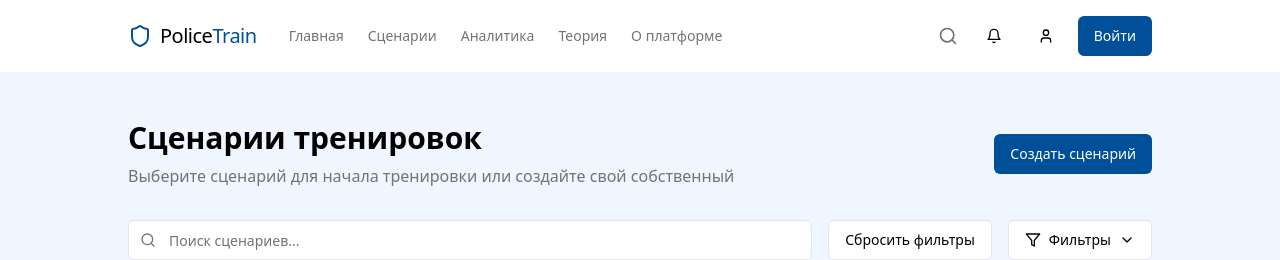
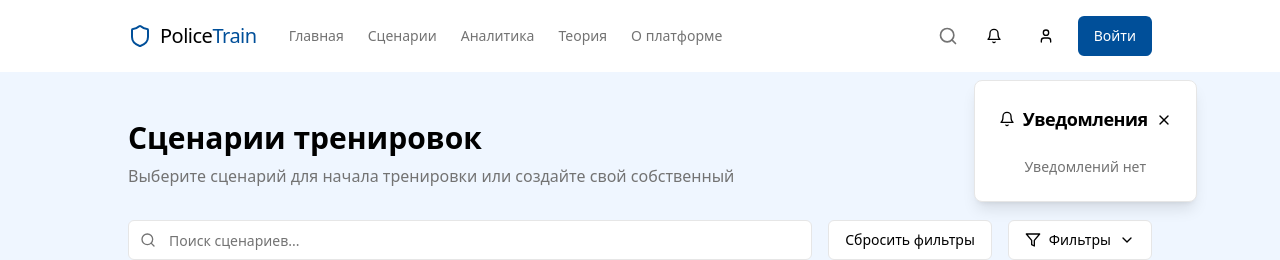
Before and after one commit to manyports/police-web, a Next.js app: page /scenarios in a window 1280 px wide. Both pictures are taken after a click on the button 993 px from the left and 36 px from the top of the page. Shown: the top 260 px of the page. Built offline with nearby package versions, Linux system fonts and the light colour scheme.

Commit message:
Кнопки в хедере

```diff
--- a/src/app/about/page.tsx
+++ b/src/app/about/page.tsx
@@ -68,7 +68,7 @@ export default function About() {
             variants={item}
             className="text-gray-700 dark:text-gray-300 text-lg mb-10"
           >
-            Мы команда 24, участвующая на хакатоне Law-and-code 2025. Наш проект направлен на создание инновационной платформы для тренировки и обучения сотрудников правоохранительных органов с использованием современных технологий.
+            Мы команда 23, участвующая на хакатоне Law-and-code 2025. Наш проект направлен на создание инновационной платформы для тренировки и обучения сотрудников правоохранительных органов с использованием современных технологий.
           </motion.p>
 
           {/* Values section */}
--- a/src/app/scenarios/[id]/play/page.tsx
+++ b/src/app/scenarios/[id]/play/page.tsx
@@ -1,7 +1,7 @@
 "use client";
 
 import React, { useEffect } from "react";
-import { useParams, useRouter } from "next/navigation";
+import { useParams  } from "next/navigation";
 import { firstScenario } from "@/data/first-scenario";
 import { secondScenario } from "@/data/second-scenario";
 import { thirdScenario } from "@/data/third-scenario";
@@ -15,7 +15,6 @@ import ProgressIndicator from "@/components/scenario/ProgressIndicator";
 import ResultsCard from "@/components/scenario/ResultsCard";
 
 const ScenarioPlayer = () => {
-  const router = useRouter();
   const params = useParams();
   const scenarioId = params.id as string;
 
@@ -34,21 +33,29 @@ const ScenarioPlayer = () => {
 
   useEffect(() => {
     // Load the appropriate scenario based on the scenario ID
-    if (scenarioId === "scenario-1") {
+    switch (scenarioId) {
+      case "scenario-1":
         setScenario(firstScenario);
-    } else if (scenarioId === "scenario-2") {
+        break;
+      case "scenario-2":
         setScenario(secondScenario);
-    } else if (scenarioId === "scenario-3") {
+        break;
+      case "scenario-3":
         setScenario(thirdScenario);
-    } else if (scenarioId === "scenario-4") {
+        break;
+      case "scenario-4":
         setScenario(fourthScenario);
-    } else if (scenarioId === "scenario-5") {
+        break;
+      case "scenario-5":
         setScenario(fifthScenario);
-    } else if (scenarioId === "scenario-6") {
+        break;
+      case "scenario-6":
         setScenario(sixthScenario);
-    } else if (scenarioId === "scenario-7") {
+        break;
+      case "scenario-7":
         setScenario(seventhScenario);
-    } else {
+        break;
+      default:
         setScenario(firstScenario);
     }
   }, [scenarioId, setScenario]);
--- a/src/app/scenarios/[id]/start/page.tsx
+++ b/src/app/scenarios/[id]/start/page.tsx
@@ -177,7 +177,7 @@ export default function ScenarioStartPage() {
             <div className="flex items-center justify-between">
               <CardTitle className="text-2xl md:text-3xl text-blue-900">{scenario.title}</CardTitle>
               <Badge variant="outline" className="bg-blue-700 text-white px-3 py-1">
-                Сценарий #{scenario.id}
+                {scenario.id}
               </Badge>
             </div>
             <CardDescription className="text-blue-700 mt-2">
--- a/src/app/scenarios/page.tsx
+++ b/src/app/scenarios/page.tsx
@@ -17,7 +17,7 @@ export default function ScenariosPage() {
   const [scenarios, setScenarios] = useState<Scenario[]>([])
 
   useEffect(() => {
-    fetch('/data/scenаrios.json')
+    fetch('/data/scenarios.json')
       .then(response => response.json())
       .then(data => setScenarios(data.scenarios))
   }, [])
--- a/src/components/header.tsx
+++ b/src/components/header.tsx
@@ -1,16 +1,20 @@
 "use client"
 
 import { useState, useEffect } from "react"
-import { motion, useScroll, useTransform } from "framer-motion"
+import { motion, useScroll, useTransform, AnimatePresence } from "framer-motion"
 import { Search, Menu, X, Shield, User, Bell } from "lucide-react"
 import Link from "next/link"
 import { Button } from "@/components/ui/button"
+import { useRouter } from "next/navigation"
+import { Card, CardContent, CardHeader, CardTitle } from "./ui/card"
 
 export default function Header() {
   const [isSearchOpen, setIsSearchOpen] = useState(false)
   const [isMobileMenuOpen, setIsMobileMenuOpen] = useState(false)
+  const [isNotificationsOpen, setIsNotificationsOpen] = useState(false)
   const [isScrolled, setIsScrolled] = useState(false)
 
+  const router = useRouter()
   const { scrollY } = useScroll()
   const headerBg = useTransform(scrollY, [0, 50], ["rgba(255, 255, 255, 0)", "rgba(255, 255, 255, 1)"])
   const headerShadow = useTransform(scrollY, [0, 50], ["0 0 0 rgba(0, 0, 0, 0)", "0 4px 20px rgba(0, 0, 0, 0.05)"])
@@ -96,15 +100,42 @@ export default function Header() {
           )}
 
           <div className="hidden md:flex items-center gap-3">
-            <Button variant="ghost" size="icon">
-              <Bell className="h-5 w-5" />
-            </Button>
+            <div className="relative">
+              <Button variant="ghost" size="icon" onClick={() => setIsNotificationsOpen(!isNotificationsOpen)}>
+                <Bell className="h-5 w-5" />
+              </Button>
+              <AnimatePresence>
+                {isNotificationsOpen &&
+                  <motion.div
+                    initial={{ opacity: 0, y: 0 }}
+                    animate={{ opacity: 1, y: 0 }}
+                    exit={{ opacity: 0, y: -60 }}
+                    transition={{ duration: 0.5 }}
+                  >
+                    <Card className="w-fit shadow-lg absolute top-16">
+                      <CardHeader className="flex items-center gap-2 flex-row">
+                      <div className="flex items-center gap-2">
+                        <Bell className="w-4 h-4 rounded-md" />
+                        <CardTitle className="text-center text-lg">Уведомления</CardTitle>
+                      </div>
+                      <button onClick={() => setIsNotificationsOpen(false)}>
+                        <X className="w-4 h-4 font-bold hover:bg-gray-100 rounded-md mb-1 transition-all duration-500" />
+                      </button>
+                      </CardHeader>
+                      <CardContent>
+                        <p className="text-center text-sm text-muted-foreground">Уведомлений нет</p>
+                      </CardContent>
+                    </Card>
+                  </motion.div>
+                }
+              </AnimatePresence>
+            </div>
 
-            <Button variant="ghost" size="icon">
+            <Button className="relative" variant="ghost" size="icon" onClick={() => router.push("/profile")}>
               <User className="h-5 w-5" />
             </Button>
 
-            <Button>Войти</Button>
+            <Button onClick={() => router.push("/login")}>Войти</Button>
           </div>
 
           <button
@@ -143,12 +174,12 @@ export default function Header() {
                 Уведомления
               </Button>
 
-              <Button variant="outline" className="w-full justify-start">
+              <Button variant="outline" className="w-full justify-start" onClick={() => router.push("/profile")}>
                 <User className="h-5 w-5 mr-2" />
                 Профиль
               </Button>
 
-              <Button className="w-full">Войти</Button>
+              <Button className="w-full" onClick={() => router.push("/login")}>Войти</Button>
             </div>
           </div>
         </motion.div>
```
Also changed, not shown: public/data/scenarios.json (renamed from public/data/scenаrios.json), 1 other file (tests, documents, lock files or other folders). Lines whose indentation alone changed are shown as unchanged.
